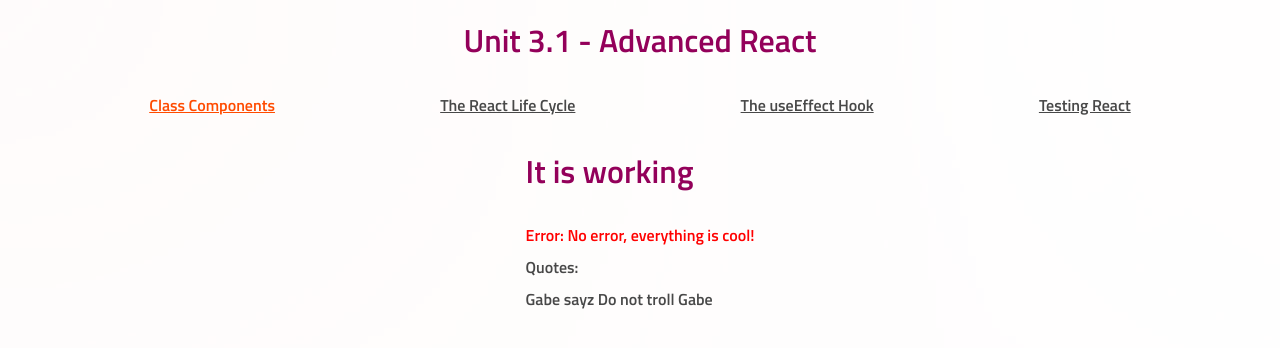
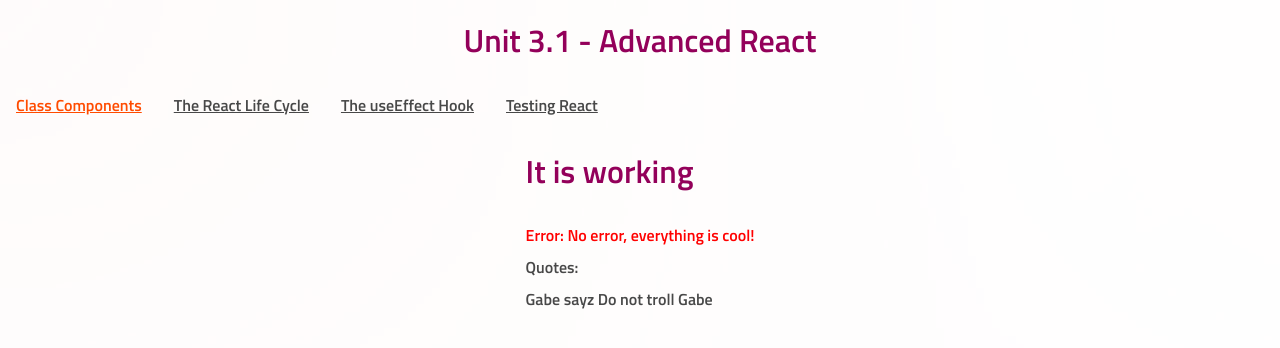
Before and after one commit to VWashingtonCoder/C3.U1_WGP_advanced-react, a React app: page / in a window 1280 px wide. Built offline with nearby package versions, Linux system fonts and the light colour scheme; no server answers.

Commit message:
committing to "lecture"

```diff
--- a/frontend/styles/styles.css
+++ b/frontend/styles/styles.css
@@ -35,7 +35,7 @@ h1, h2 {
 nav {
   width: 100%;
   display: flex;
-  justify-content: space-evenly;
+  justify-content: baseline;
 }
 
 nav a {
```
